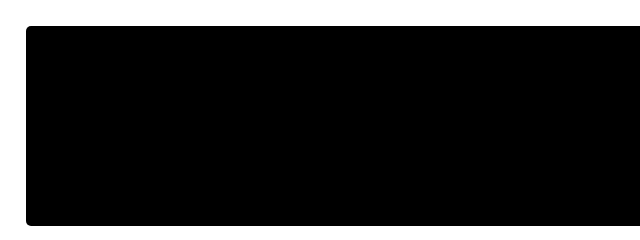
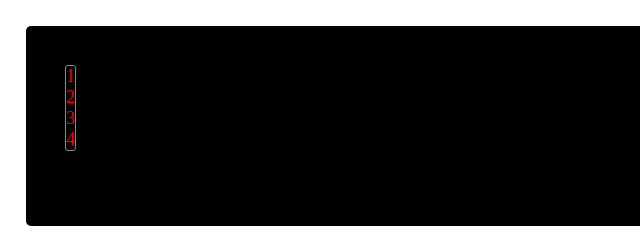
Before and after one commit to seantunwin/chardelay.js, a plain HTML site: page index.html in a window 1280 px wide. Shown: the top 240 px of the page, 0-640 px from the left. Drawn offline with nearby package versions, Linux system fonts and the light colour scheme.

Commit message:
Added a test class to experiment with aside from the default
Added class .other to test with instead of using the default .chardelay

```diff
--- a/css/style.css
+++ b/css/style.css
@@ -1,4 +1,3 @@
-
 html, body {
 	font-size: 18px;
 	margin: 0;
@@ -30,6 +29,18 @@ p, span {
 	box-sizing: border-box;
 }
 
+.other {
+	display: inline-block;
+	border: 1px solid #898989;
+	color: red;
+	margin: 1em;
+	border-radius: 3px;
+}
+
+.other * {
+	vertical-align: middle;
+}
+
 @media screen and (max-width: 600px) {
 	.chardelay {
 		font-size: 1em;
```
